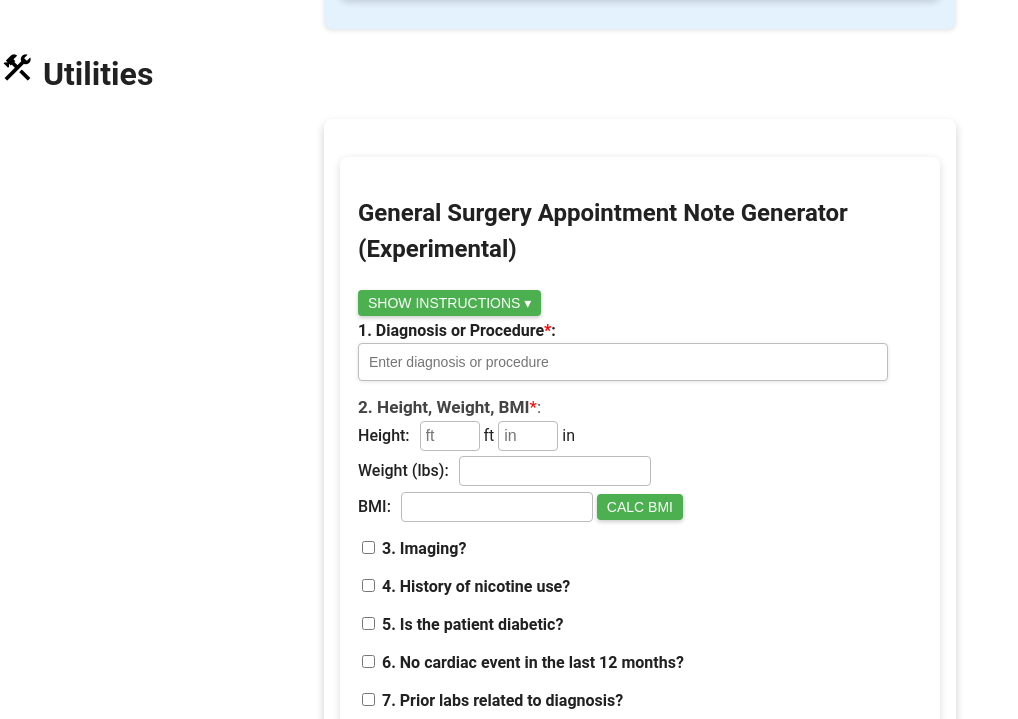
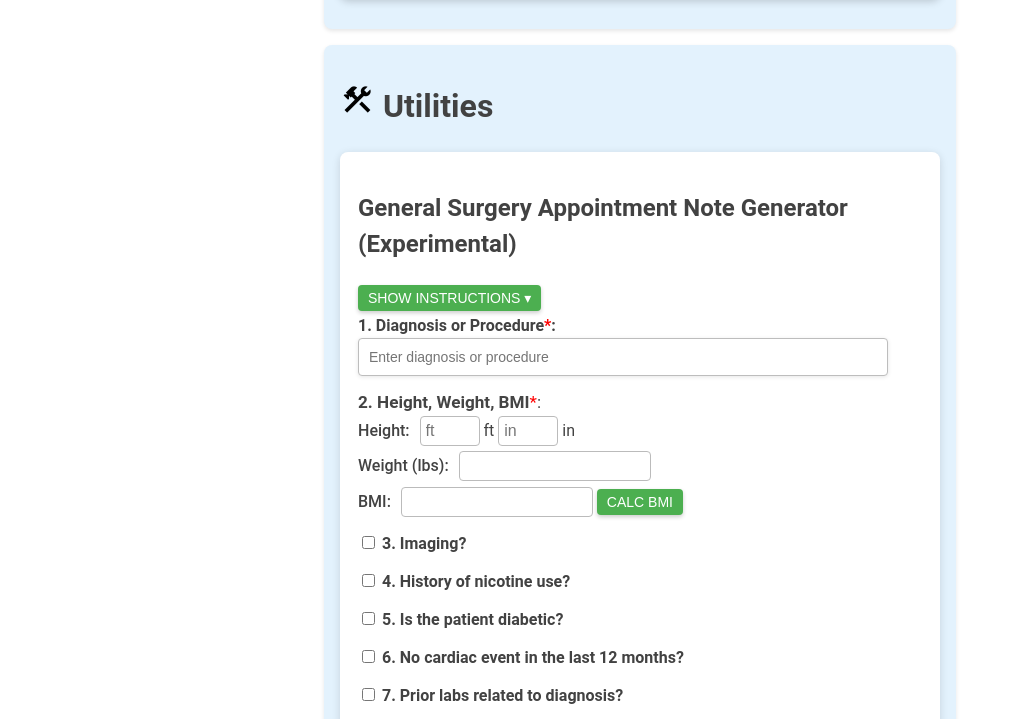
Before and after one commit to joshua-reeve/OCM, a plain HTML site: page index.html in a window 1280 px wide. Shown: the part 10515-11234 px from the top of the page, without its empty margins (0-1018 px from the left). Drawn offline with nearby package versions, Linux system fonts and the light colour scheme.

Commit message:
Add files via upload
-Removed: div box around General Surgery Appointment Note Generator. Did not properly remove last 2 tries.

```diff
--- a/index.html
+++ b/index.html
@@ -2104,9 +2104,8 @@ Care Navigation - Guest Communications">Templates Team Standard Reply</div>
 </div>
 
 <!-- Utilities -->
+<div class="squircle-background">
 <h1><span class="material-symbols-outlined" style="color: black; font-size: 35px;">construction</span> Utilities</h1>
-
-<div class="squircle-foreground">
 <div class="gs-form-section">
   <h2 id="Gen Surg Appt Note">General Surgery Appointment Note Generator (Experimental)</h2>
 
@@ -2352,6 +2351,7 @@ Care Navigation - Guest Communications">Templates Team Standard Reply</div>
   </div>
 </div>
 </div>
+
 
 
 <!-- Settings -->
```
